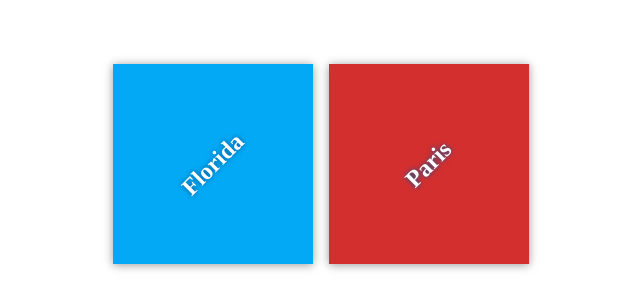
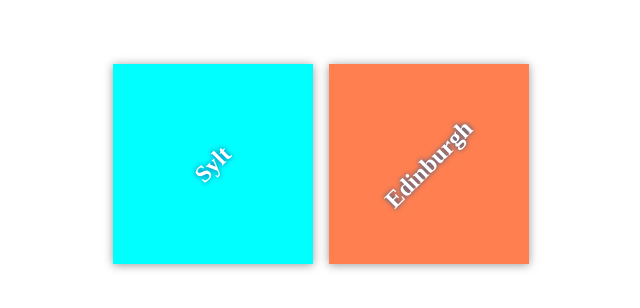
Before and after one commit to oisee22/my_travel_plans, a plain HTML site: page index.html in a window 1280 px wide. Shown: the part 236-544 px from the top of the page, without its empty margins (319-959 px from the left). Drawn offline with Linux system fonts and the light colour scheme; files that its build step writes are made by us from their sources.

Commit message:
Change destination and background colors!

```diff
--- a/app.css
+++ b/app.css
@@ -46,10 +46,9 @@ h2 {
     text-shadow: 0 0 5px #01579b;
 }
 
-#florida {
-    background-color: #03a9f4;
+#Sylt {
+    background-color: #00FFFF;
 }
 
-#paris {
-    background-color: #d32f2f;
-}
+#Edinburgh {
+    background-color: #FF7F50;
--- a/index.html
+++ b/index.html
@@ -10,12 +10,12 @@
 
     <div class="container">
         <div class="destination-container">
-            <div class="destination" id="florida">
-                <h2>Florida</h2>
+            <div class="destination" id="Sylt">
+                <h2>Sylt</h2>
             </div>
 
-            <div class="destination" id="paris">
-                <h2>Paris</h2>
+            <div class="destination" id="Edinburgh">
+                <h2>Edinburgh</h2>
             </div>
         </div>
     </div>
```
